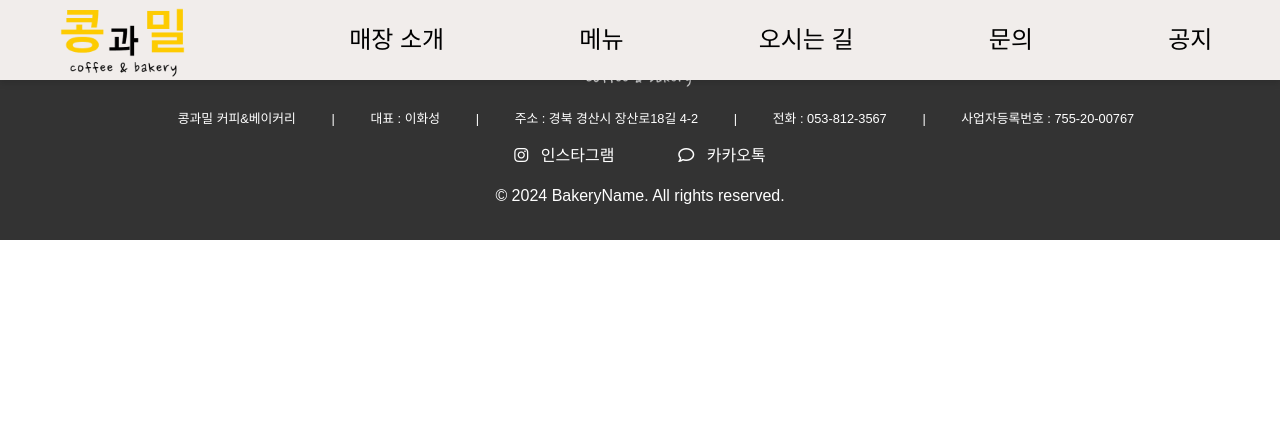
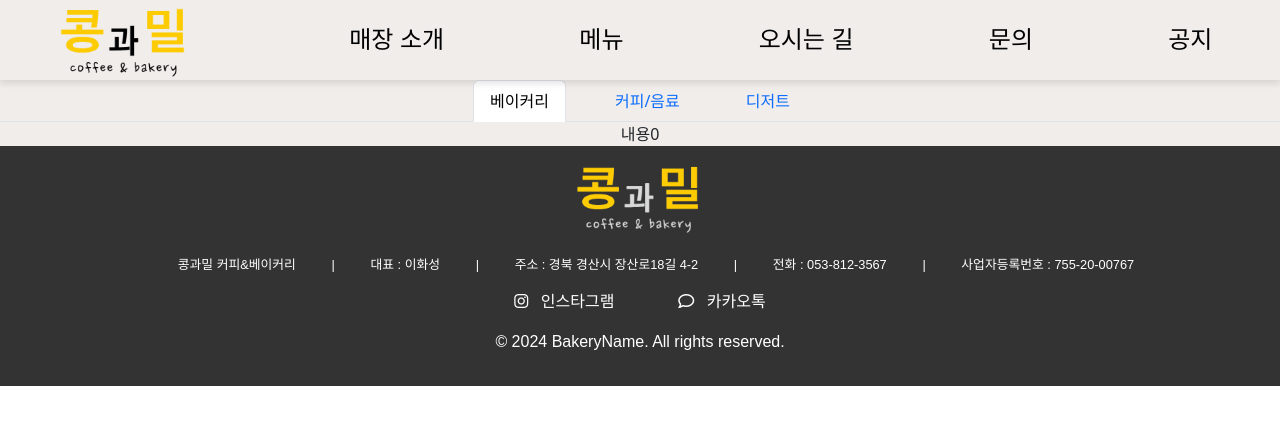
Before and after one commit to SeungHwan-Jeon/beanandwheat, a React (Create React App) app: page /fullmenu in a window 1280 px wide. Shown: the top 424 px of the page. Built offline with nearby package versions, Linux system fonts and the light colour scheme; a web font is replaced by a local one.

Commit message:
메뉴 페이지 이동에 따른 탭 변경 설정

```diff
--- a/package.json
+++ b/package.json
@@ -15,6 +15,7 @@
     "react": "^18.3.1",
     "react-bootstrap": "^2.10.4",
     "react-dom": "^18.3.1",
+    "react-redux": "^9.1.2",
     "react-router-dom": "^6.24.1",
     "react-scripts": "5.0.1",
     "styled-components": "^6.1.11",
--- a/src/App.js
+++ b/src/App.js
@@ -1,4 +1,4 @@
-import React from "react";
+import { React, useState } from "react";
 import "./assets/styles/App.css";
 import Header from "./components/Header.js";
 import Main from "./pages/Main.js";
@@ -7,12 +7,17 @@ import FullMenu from "./pages/FullMenu.js";
 import { Routes, Route, Link, useNavigate } from "react-router-dom";
 
 function App() {
+    let [menuTab, setMenuTab] = useState(0);
+
     return (
         <div className="App">
-            <Header></Header>
+            <Header menuTab={menuTab}></Header>
             <Routes>
                 <Route path="/" element={<Main></Main>}></Route>
-                <Route path="/fullmenu" element={<FullMenu></FullMenu>}></Route>
+                <Route
+                    path="/fullmenu"
+                    element={<FullMenu menuTab={menuTab}></FullMenu>}
+                ></Route>
             </Routes>
             <Footer></Footer>
         </div>
--- /dev/null
+++ b/src/assets/styles/FullMenu.css
@@ -0,0 +1,8 @@
+.full-menu {
+    margin-top: 5rem;
+}
+
+.menu-tab {
+    margin-top: 3rem;
+    justify-content: center;
+}
--- a/src/components/Header.js
+++ b/src/components/Header.js
@@ -1,10 +1,13 @@
+import { useDispatch, useSelector } from "react-redux";
 import "../assets/styles/Header.css";
 import { useNavigate, useLocation } from "react-router-dom";
-import { useState, useEffect } from "react";
+import { changeTab } from "../store";
 
-function Header() {
+function Header(props) {
+    let dispatch = useDispatch();
     let navigate = useNavigate();
     let location = useLocation();
+    let menuTab = useSelector((state) => state.menuTab);
 
     function scrollToTop() {
         if (location.pathname !== "/") {
@@ -61,14 +64,40 @@ function Header() {
                 </li>
                 <li
                     className="nav-item nav-menu"
-                    onClick={() => isMainPage("representative-section")}
+                    onClick={() => {
+                        isMainPage("representative-section");
+                    }}
                 >
                     메뉴
                     <ul className="dropdown-content">
                         <li>대표 메뉴</li>
-                        <li>베이커리</li>
-                        <li>커피/음료</li>
-                        <li>디저트</li>
+                        <li
+                            onClick={(e) => {
+                                e.stopPropagation();
+                                dispatch(changeTab(0));
+                                navigate("/fullmenu");
+                            }}
+                        >
+                            베이커리
+                        </li>
+                        <li
+                            onClick={(e) => {
+                                e.stopPropagation();
+                                dispatch(changeTab(1));
+                                navigate("/fullmenu");
+                            }}
+                        >
+                            커피/음료
+                        </li>
+                        <li
+                            onClick={(e) => {
+                                e.stopPropagation();
+                                dispatch(changeTab(2));
+                                navigate("/fullmenu");
+                            }}
+                        >
+                            디저트
+                        </li>
                     </ul>
                 </li>
                 <li
--- a/src/index.js
+++ b/src/index.js
@@ -5,13 +5,18 @@ import App from "./App";
 import * as serviceWorkerRegistration from "./serviceWorkerRegistration";
 import reportWebVitals from "./reportWebVitals";
 import "bootstrap/dist/css/bootstrap.min.css";
-import { BrowserRouter } from "react-router-dom";
+import { BrowserRouter, RouterProvider } from "react-router-dom";
+import store from "./store";
+import { Provider } from "react-redux";
+
 const root = ReactDOM.createRoot(document.getElementById("root"));
 root.render(
     <React.StrictMode>
-        <BrowserRouter>
-            <App />
-        </BrowserRouter>
+        <Provider store={store}>
+            <BrowserRouter>
+                <App />
+            </BrowserRouter>
+        </Provider>
     </React.StrictMode>
 );
 
--- a/src/pages/FullMenu.js
+++ b/src/pages/FullMenu.js
@@ -1,7 +1,75 @@
-import Header from "../components/Header";
+import { useState } from "react";
+import "../assets/styles/FullMenu.css";
+import { Container, Nav } from "react-bootstrap";
+import { useDispatch, useSelector } from "react-redux";
 
 function FullMenu() {
-    return <div></div>;
+    let [tab, setTab] = useState(0);
+    let menuTab = useSelector((state) => state.menuTab);
+
+    return (
+        <div className="full-menu">
+            <Nav
+                className="menu-tab"
+                variant="tabs"
+                activeKey={`link${menuTab}`}
+            >
+                <Nav.Item>
+                    <Nav.Link
+                        onClick={() => {
+                            setTab(0);
+                        }}
+                        eventKey="link0"
+                    >
+                        베이커리
+                    </Nav.Link>
+                </Nav.Item>
+                <Nav.Item>
+                    <Nav.Link
+                        onClick={() => {
+                            setTab(1);
+                        }}
+                        eventKey="link1"
+                    >
+                        커피/음료
+                    </Nav.Link>
+                </Nav.Item>
+                <Nav.Item>
+                    <Nav.Link
+                        onClick={() => {
+                            setTab(2);
+                        }}
+                        eventKey="link2"
+                    >
+                        디저트
+                    </Nav.Link>
+                </Nav.Item>
+            </Nav>
+            <TabContent tab={tab}></TabContent>
+        </div>
+    );
+}
+
+function TabContent({ tab }) {
+    return [<div>내용0</div>, <Coffee></Coffee>, <div>내용2</div>][tab];
+}
+
+function Coffee() {
+    return (
+        <div>
+            <ul>
+                <li>에스프레소</li>
+                <li>아메리카노</li>
+                <li>카페라떼</li>
+                <li>시나몬 카푸치노</li>
+                <li>바닐라라떼</li>
+                <li>헤이즐넛 라떼</li>
+                <li>카페모카(no 휘핑)</li>
+                <li>더치 아메리카노</li>
+                <li>핸드 드립</li>
+            </ul>
+        </div>
+    );
 }
 
 export default FullMenu;
--- /dev/null
+++ b/src/store.js
@@ -0,0 +1,18 @@
+import { configureStore, createSlice } from "@reduxjs/toolkit";
+
+let menuTab = createSlice({
+    name: "menuTab",
+    initialState: 0,
+    reducers: {
+        changeTab(state, a) {
+            return a.payload;
+        },
+    },
+});
+export let { changeTab } = menuTab.actions;
+
+export default configureStore({
+    reducer: {
+        menuTab: menuTab.reducer,
+    },
+});
```
Also changed, not shown: src/assets/FullMenu.css (deleted), 1 other file (tests, documents, lock files or other folders).
